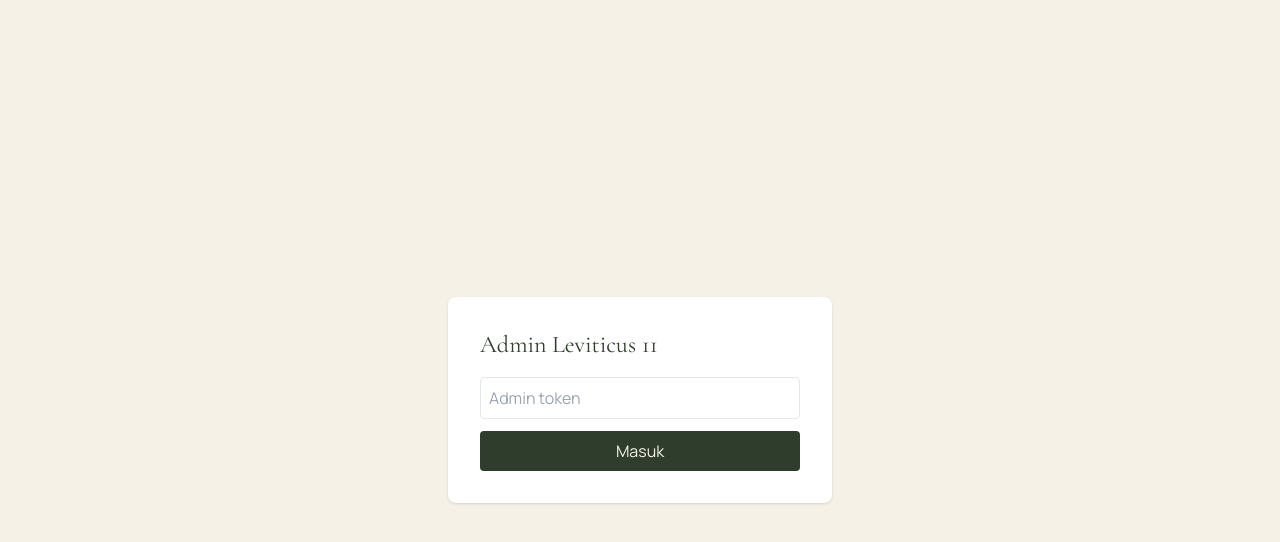
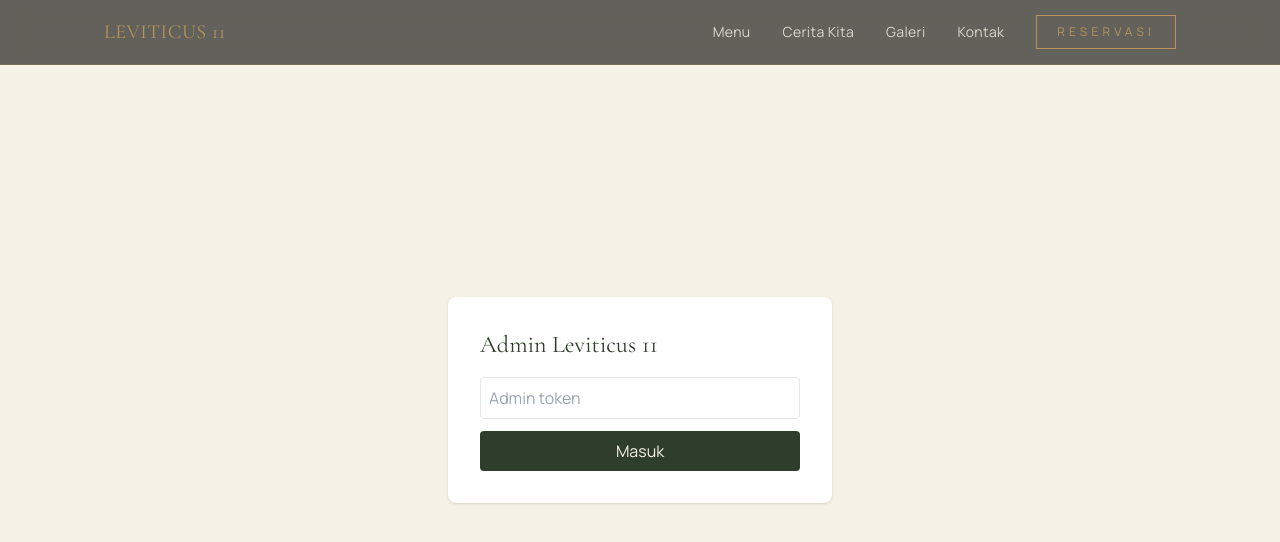
Before and after one commit to leviticus446/Leviticus, a Next.js app: page /admin in a window 1280 px wide. Shown: the top 542 px of the page. Built offline with nearby package versions, Linux system fonts and the light colour scheme.

Commit message:
Tambah navbar sticky + fix variasi tombol hero

```diff
--- a/app/layout.js
+++ b/app/layout.js
@@ -1,4 +1,5 @@
 import './globals.css';
+import Navbar from '@/components/Navbar';
 
 export const metadata = {
   title: 'Leviticus 11 | We Serve You Clean Food',
@@ -23,7 +24,10 @@ export default function RootLayout({ children }) {
           rel="stylesheet"
         />
       </head>
-      <body className="font-body bg-ivory text-forest">{children}</body>
+      <body className="font-body bg-ivory text-forest">
+        <Navbar />
+        {children}
+      </body>
     </html>
   );
 }
--- a/app/page.js
+++ b/app/page.js
@@ -30,14 +30,14 @@ export default function HomePage() {
 
           <div className="mt-10 flex items-center justify-center gap-4 flex-wrap">
             <a
-              href="/menu"
-              className="border border-gold text-gold px-7 py-3 text-sm tracking-wide uppercase hover:bg-gold hover:text-charcoal transition-colors"
+              href="#menu"
+              className="bg-ivory text-charcoal px-7 py-3 text-sm tracking-wide uppercase hover:bg-gold transition-colors"
             >
               Lihat Menu
             </a>
             <a
               href="/reservasi"
-              className="bg-gold text-charcoal px-7 py-3 text-sm tracking-wide uppercase hover:bg-ivory transition-colors"
+              className="border border-gold text-gold px-7 py-3 text-sm tracking-wide uppercase hover:bg-gold hover:text-charcoal transition-colors"
             >
               Reservasi
             </a>
@@ -45,7 +45,7 @@ export default function HomePage() {
         </div>
       </section>
 
-      <section className="py-24 px-6 md:px-16 bg-ivory">
+      <section id="menu" className="py-24 px-6 md:px-16 bg-ivory scroll-mt-16">
         <div className="text-center mb-14">
           <p className="text-gold text-xs tracking-widest2 uppercase mb-3">Signature</p>
           <h2 className="font-display text-4xl md:text-5xl text-forest">Menu Unggulan</h2>
@@ -59,7 +59,7 @@ export default function HomePage() {
         </div>
       </section>
 
-      <section className="py-24 px-6 md:px-16 bg-white">
+      <section id="cerita" className="py-24 px-6 md:px-16 bg-white scroll-mt-16">
         <div className="max-w-5xl mx-auto grid md:grid-cols-2 gap-12 items-center">
           <CornerFrame className="overflow-hidden rounded-sm">
             <div
@@ -87,7 +87,7 @@ export default function HomePage() {
         </div>
       </section>
 
-      <section className="py-24 px-6 md:px-16 bg-ivory">
+      <section id="galeri" className="py-24 px-6 md:px-16 bg-ivory scroll-mt-16">
         <div className="text-center mb-14">
           <p className="text-gold text-xs tracking-widest2 uppercase mb-3">Ambiance</p>
           <h2 className="font-display text-4xl md:text-5xl text-forest">Galeri Suasana</h2>
@@ -105,7 +105,7 @@ export default function HomePage() {
         </div>
       </section>
 
-      <footer className="bg-charcoal text-ivory py-16 px-6 md:px-16">
+      <footer id="kontak" className="bg-charcoal text-ivory py-16 px-6 md:px-16 scroll-mt-16">
         <div className="max-w-5xl mx-auto grid md:grid-cols-3 gap-10">
           <div>
             <h3 className="font-display text-2xl text-gold mb-3">LEVITICUS 11</h3>
--- /dev/null
+++ b/components/Navbar.js
@@ -0,0 +1,72 @@
+'use client';
+import { useState } from 'react';
+
+const links = [
+  { href: '#menu', label: 'Menu' },
+  { href: '#cerita', label: 'Cerita Kita' },
+  { href: '#galeri', label: 'Galeri' },
+  { href: '#kontak', label: 'Kontak' },
+];
+
+export default function Navbar() {
+  const [open, setOpen] = useState(false);
+
+  return (
+    <header className="fixed top-0 inset-x-0 z-50 bg-charcoal/70 backdrop-blur-md border-b border-gold/20">
+      <div className="max-w-6xl mx-auto px-6 md:px-10 h-16 flex items-center justify-between">
+        <a href="/" className="font-display text-xl tracking-wide text-gold">
+          LEVITICUS 11
+        </a>
+
+        <nav className="hidden md:flex items-center gap-8">
+          {links.map((l) => (
+            <a
+              key={l.href}
+              href={l.href}
+              className="text-ivory/80 text-sm tracking-wide hover:text-gold transition-colors"
+            >
+              {l.label}
+            </a>
+          ))}
+          <a
+            href="/reservasi"
+            className="border border-gold text-gold px-5 py-2 text-xs tracking-widest2 uppercase hover:bg-gold hover:text-charcoal transition-colors"
+          >
+            Reservasi
+          </a>
+        </nav>
+
+        <button
+          onClick={() => setOpen(!open)}
+          aria-label="Buka menu"
+          className="md:hidden text-ivory w-8 h-8 flex flex-col items-center justify-center gap-1.5"
+        >
+          <span className={`block h-px w-6 bg-gold transition-transform ${open ? 'rotate-45 translate-y-2' : ''}`} />
+          <span className={`block h-px w-6 bg-gold transition-opacity ${open ? 'opacity-0' : ''}`} />
+          <span className={`block h-px w-6 bg-gold transition-transform ${open ? '-rotate-45 -translate-y-2' : ''}`} />
+        </button>
+      </div>
+
+      {open && (
+        <nav className="md:hidden bg-charcoal border-t border-gold/20 px-6 py-6 flex flex-col gap-5">
+          {links.map((l) => (
+            <a
+              key={l.href}
+              href={l.href}
+              onClick={() => setOpen(false)}
+              className="text-ivory/80 text-sm tracking-wide"
+            >
+              {l.label}
+            </a>
+          ))}
+          <a
+            href="/reservasi"
+            className="border border-gold text-gold text-center px-5 py-2 text-xs tracking-widest2 uppercase"
+          >
+            Reservasi
+          </a>
+        </nav>
+      )}
+    </header>
+  );
+}
```
